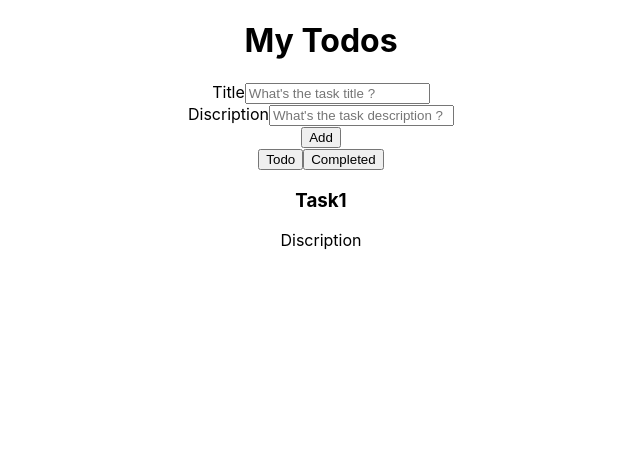
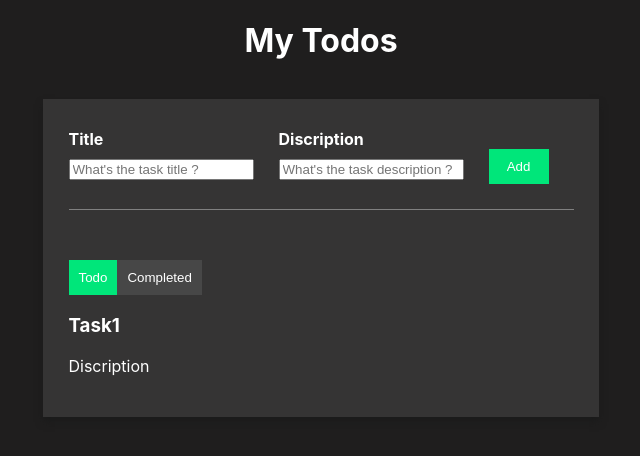
Before and after one commit to Aayush6220/Task-Manager, a React (Create React App) app in the folder todo-app/: page / in a window 1280 px wide. Shown: the top 456 px of the page, without its empty margins (319-959 px from the left). Built offline with nearby package versions, Linux system fonts and the light colour scheme.

Commit message:
Adding Css
Giving style to my page

```diff
--- a/todo-app/src/App.css
+++ b/todo-app/src/App.css
@@ -1,38 +1,73 @@
-.App {
+body{
+  background-color: #1f1e1e;
+  color: white;
+  overflow: hidden;
+}
+h1{
   text-align: center;
 }
-
-.App-logo {
-  height: 40vmin;
-  pointer-events: none;
+.todo-wrapper{
+  background: #353434;
+  padding: 2%;
+  width: fit-content;
+  margin-left: auto;
+  margin-right: auto;
+  margin-top: 3%;
+  max-height: 80vh;
+  overflow-y: auto;
+  box-shadow: 0px 5px 7px rgb(27,27,27);
 }
-
-@media (prefers-reduced-motion: no-preference) {
-  .App-logo {
-    animation: App-logo-spin infinite 20s linear;
-  }
+.todo-input{
+  display: flex;
+  align-items: center;
+  justify-content: center;
+  border-bottom: 1px solid gray;
+  padding-bottom: 25px;
+  margin-bottom: 25px;
 }
-
-.App-header {
-  background-color: #282c34;
-  min-height: 100vh;
+.todo-input-item{
   display: flex;
   flex-direction: column;
-  align-items: center;
-  justify-content: center;
-  font-size: calc(10px + 2vmin);
+  align-items: flex-start;
+  margin-right: 25px;
+}
+.todo-input-item label{
+  font-weight: bold;
+  margin-bottom: 10px;
+}
+.todo-input-itme input{
+  padding: 8px;
+  border: none;
+  width: 250px;
+}
+.todo-input-itme input :focus{
+  outline: none;
+  border: 2px solid  rgb(0,230,122);
+}
+.primaryBtn{
+  background-color: rgb(0,230,122);
   color: white;
+  border: none;
+  border-radius: 0px;
+  margin-top: 25px;
+  padding: 10px;
+  width: 60px;
+  cursor:pointer;
 }
+.primaryBtn:hover{
+  background-color: rgb(4,196,106);
+}
+.secondaryBtn{
+  background-color: rgb(71,71,71);
+  color: white;
+  border: none;
+  border-radius: 0px;
+  margin-top: 25px;
+  padding: 10px;
+  width: fit-content;
+  cursor:pointer;
 
-.App-link {
-  color: #61dafb;
 }
-
-@keyframes App-logo-spin {
-  from {
-    transform: rotate(0deg);
-  }
-  to {
-    transform: rotate(360deg);
-  }
+.active{
+  background-color: rgb(0,230,122);
 }
--- a/todo-app/src/App.js
+++ b/todo-app/src/App.js
@@ -1,30 +1,34 @@
 import logo from './logo.svg';
 import './App.css';
+import { useState } from 'react';
 
 function App() {
+  const[isCompleteScreen,setIsCompleteScreen]=useState(false);
   return (
     <div className="App">
      <h1>My Todos</h1>
      <div className='todo-wrapper'>
       <div className='todo-input'>
-        <div className='todo-input-itme'>
+        <div className='todo-input-item'>
           <label>Title</label>
           <input type="text" placeholder="What's the task title ? "/>
         </div>
 
-        <div className='todo-input-itme'>
+        <div className='todo-input-item'>
           <label>Discription</label>
           <input type="text" placeholder="What's the task description ? "/>
         </div>
 
-        <div className='todo-input-itme'>
+        <div className='todo-input-item'>
          <button type='button' className='primaryBtn'>Add</button>
         </div>
       </div>
 
       <div className='btn-area'>
-        <button>Todo</button>
-        <button>Completed</button>
+        <button className={`secondaryBtn ${isCompleteScreen===false && 'active'}`}
+         onClick={()=>setIsCompleteScreen(false)}>Todo</button>
+        <button className={`secondaryBtn ${isCompleteScreen===true && 'active'}`}
+        onClick={()=>setIsCompleteScreen(true)}>Completed</button>
       </div>
 
       <div className='todo-list'>
```
Also changed, not shown: 1 other file (tests, documents, lock files or other folders).
